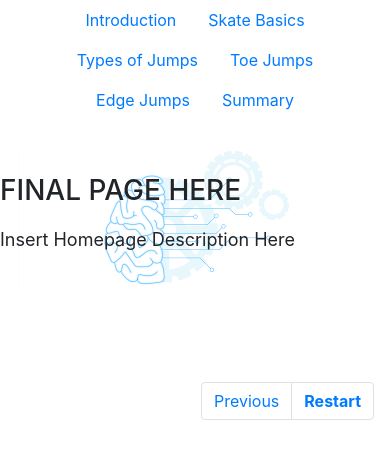
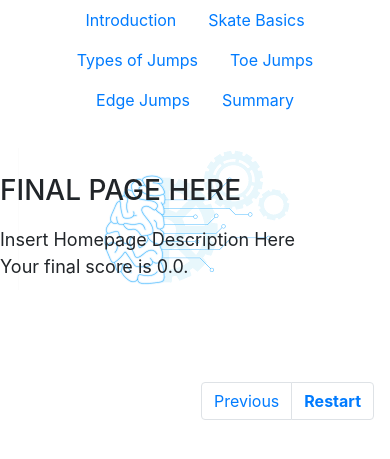
Before and after one commit to JamesLWang/COMS-4170-Final-Project-Group-P3_4, a Flask app: page /final in a window 390 px wide. Shown: the top 459 px of the page. Run offline with Flask 2, Linux system fonts and the light colour scheme; some libraries are stand-ins or nearby versions.

Commit message:
minor update

```diff
--- a/server.py
+++ b/server.py
@@ -79,9 +79,9 @@ welcome_db = [
 
 ]
 
-final_db = [
-
-]
+final_db = {
+	"score": 0.0
+}
 
 quiz_edge_jumps_db = [
 {
--- a/templates/final.html
+++ b/templates/final.html
@@ -4,8 +4,12 @@
     <div class="welcome" alt="Machine learning background photo">
         <h3>FINAL PAGE HERE</h3>
         <div class="row" style="height: 15%">
-            <div class="col-sm-10">
+            <div class="col-sm-8">
                 Insert Homepage Description Here
+            <br>
+            </div>
+            <div class="col-sm-4">
+                Your final score is {{data['src']['score']}}.
             <br>
             </div>
         </div>
```
